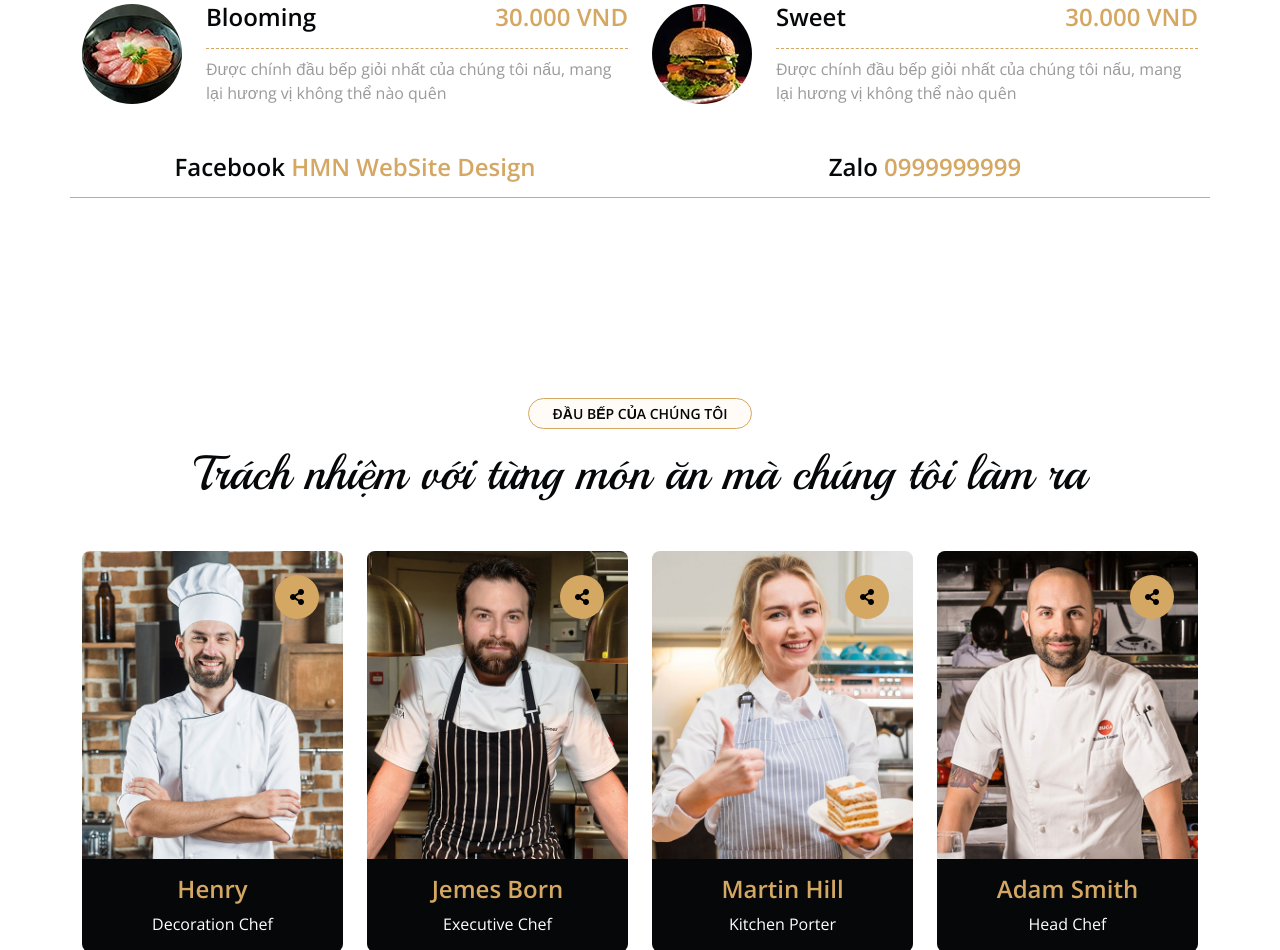
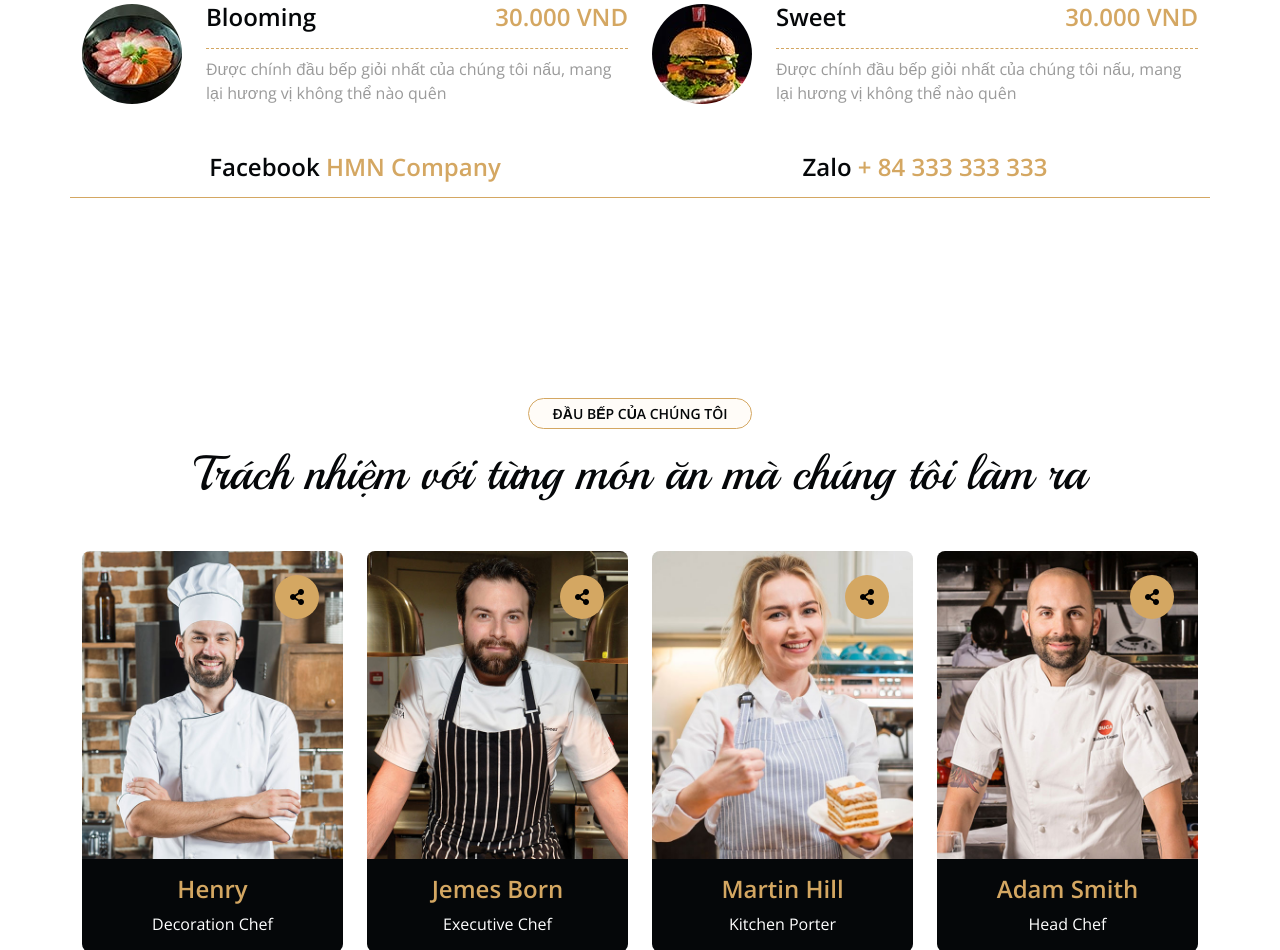
Before and after one commit to pham-van-man/template-cater-serv, a plain HTML site: page index.html in a window 1280 px wide. Shown: the part 3126-4076 px from the top of the page. Drawn offline with nearby package versions, Linux system fonts and the light colour scheme.

Commit message:
first commit

```diff
--- a/index.html
+++ b/index.html
@@ -904,10 +904,9 @@
                 </div>
             </div>
             <div class="d-flex justify-content-between border-bottom border-primary pb-2 mb-2 mt-5 row">
-                <h4 class="col-6">Facebook <a class="text-primary"
-                                              href="https://www.facebook.com/profile.php?id=100065047388603">HMN
-                    WebSite Design</a></h4>
-                <h4 class="col-6">Zalo <span class="text-primary">0999999999</span></h4>
+                <h4 class="col-md-6 col-12">Facebook <a class="text-primary"
+                                              href="https://www.facebook.com/profile.php?id=100065047388603">HMN Company</a></h4>
+                <h4 class="col-md-6 col-12">Zalo <span class="text-primary">+ 84 333 333 333</span></h4>
             </div>
         </div>
     </div>
```
